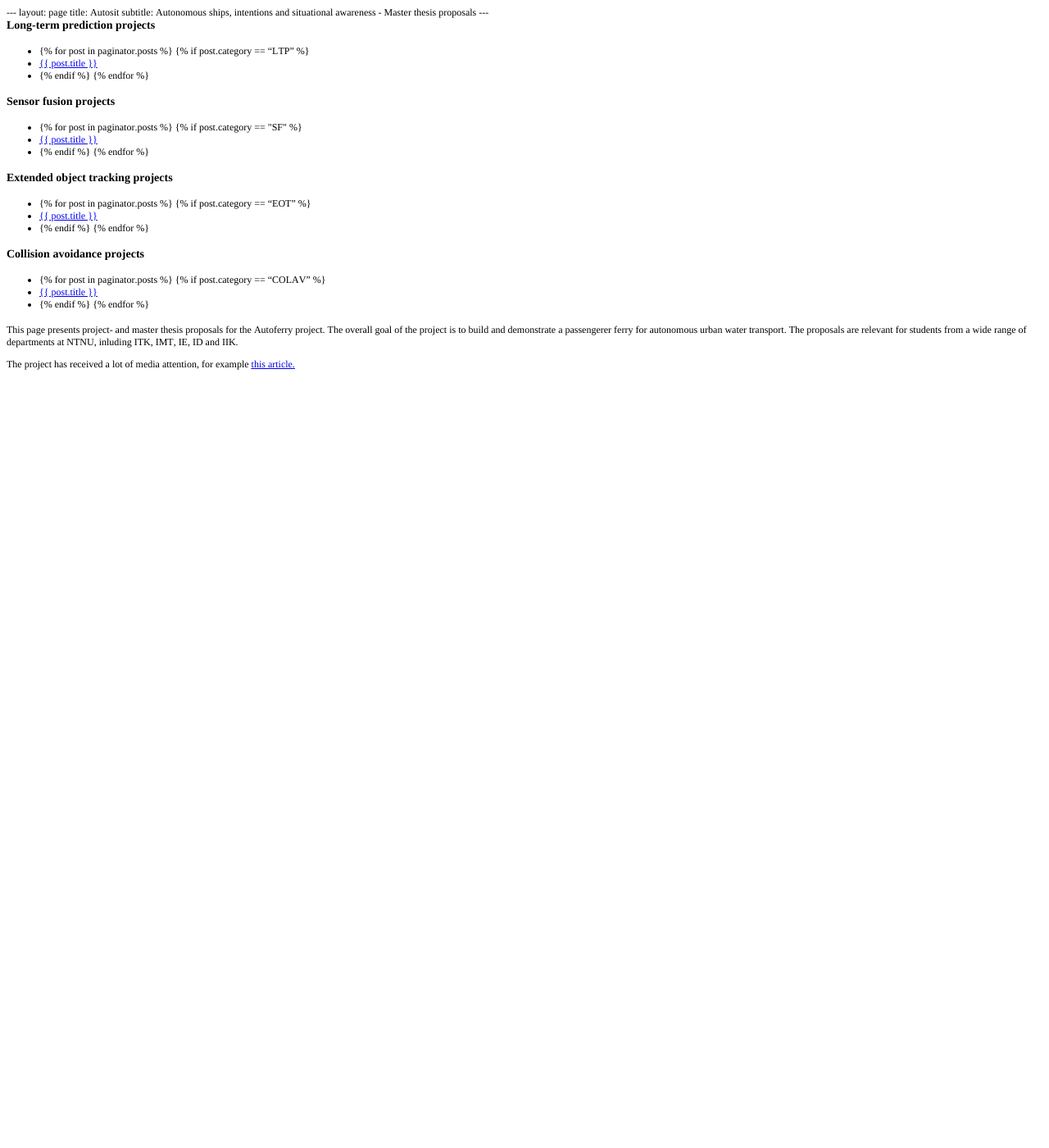
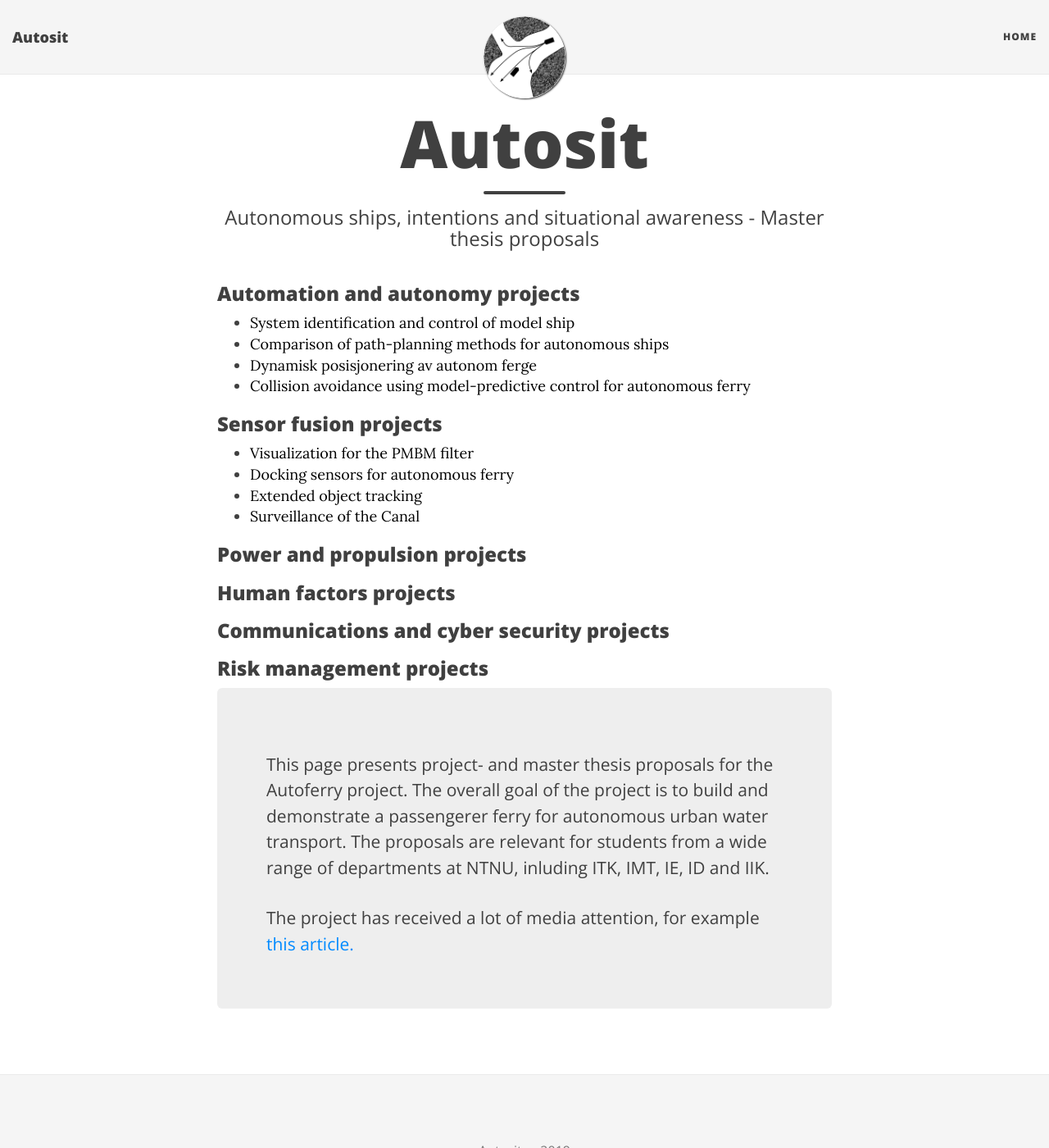
Before and after one commit to autosit/autosit.github.io, a Jekyll site: the page built from index.html, in a window 1280 px wide and 1400 px high. Shown: the whole window at 82% size. Built offline with Jekyll 4.4.1, drawn with Linux system fonts in a browser that asks for light colours; nearby versions of some CDN libraries; the list of posts is cut into pages by our own code; some of the changed text lies outside the part shown.

Commit message:
revert to Eriks last edit

```diff
--- a/index.html
+++ b/index.html
@@ -1,49 +1,64 @@
-<!DOCTYPE html PUBLIC "-//W3C//DTD HTML 4.01//EN" "http://www.w3.org/TR/html4/strict.dtd">
-<html>
-<head>
-  <meta http-equiv="Content-Type" content="text/html; charset=utf-8">
-  <meta http-equiv="Content-Style-Type" content="text/css">
-  <title></title>
-  <meta name="Generator" content="Cocoa HTML Writer">
-  <meta name="CocoaVersion" content="1671.2">
-  <style type="text/css">
-    p.p1 {margin: 0.0px 0.0px 0.0px 0.0px; line-height: 14.0px; font: 12.0px Times; color: #000000; -webkit-text-stroke: #000000}
-    p.p3 {margin: 0.0px 0.0px 12.0px 0.0px; line-height: 14.0px; font: 12.0px Times; color: #000000; -webkit-text-stroke: #000000}
-    li.li1 {margin: 0.0px 0.0px 0.0px 0.0px; line-height: 14.0px; font: 12.0px Times; color: #000000; -webkit-text-stroke: #000000}
-    span.s1 {font-kerning: none}
-    span.s2 {-webkit-text-stroke: 0px #000000}
-    span.s3 {text-decoration: underline ; font-kerning: none}
-    span.s4 {text-decoration: underline ; font-kerning: none; color: #0000e9; -webkit-text-stroke: 0px #0000e9}
-    ul.ul1 {list-style-type: disc}
-  </style>
-</head>
-<body>
-<p class="p1"><span class="s1">--- layout: page title: Autosit subtitle: Autonomous ships, intentions and situational awareness - Master thesis proposals ---</span></p>
-<h3 style="margin: 0.0px 0.0px 14.0px 0.0px; line-height: 17.0px; font: 14.0px Times; color: #000000; -webkit-text-stroke: #000000"><span class="s1"><b>Long-term prediction projects</b></span></h3>
-<ul class="ul1">
-  <li class="li1"><span class="s2"></span><span class="s1">{% for post in paginator.posts %} {% if post.category == “LTP” %}</span></li>
-  <li class="li1"><span class="s2"><a href="file:///Users/edmundbrekke/Documents/autosit.github.io/%7B%7B%20post.url%20%7C%20prepend:%20site.baseurl%20%7D%7D"><span class="s3">{{ post.title }}</span></a></span></li>
-  <li class="li1"><span class="s2"></span><span class="s1">{% endif %} {% endfor %}<span class="Apple-converted-space"> </span></span></li>
-</ul>
-<h3 style="margin: 0.0px 0.0px 14.0px 0.0px; line-height: 17.0px; font: 14.0px Times; color: #000000; -webkit-text-stroke: #000000"><span class="s1"><b>Sensor fusion projects</b></span></h3>
-<ul class="ul1">
-  <li class="li1"><span class="s2"></span><span class="s1">{% for post in paginator.posts %} {% if post.category == "SF" %}</span></li>
-  <li class="li1"><span class="s2"><a href="file:///Users/edmundbrekke/Documents/autosit.github.io/%7B%7B%20post.url%20%7C%20prepend:%20site.baseurl%20%7D%7D"><span class="s3">{{ post.title }}</span></a></span></li>
-  <li class="li1"><span class="s2"></span><span class="s1">{% endif %} {% endfor %}<span class="Apple-converted-space"> </span></span></li>
-</ul>
-<h3 style="margin: 0.0px 0.0px 14.0px 0.0px; line-height: 17.0px; font: 14.0px Times; color: #000000; -webkit-text-stroke: #000000"><span class="s1"><b>Extended object tracking projects</b></span></h3>
-<ul class="ul1">
-  <li class="li1"><span class="s2"></span><span class="s1">{% for post in paginator.posts %} {% if post.category == “EOT” %}</span></li>
-  <li class="li1"><span class="s2"><a href="file:///Users/edmundbrekke/Documents/autosit.github.io/%7B%7B%20post.url%20%7C%20prepend:%20site.baseurl%20%7D%7D"><span class="s3">{{ post.title }}</span></a></span></li>
-  <li class="li1"><span class="s2"></span><span class="s1">{% endif %} {% endfor %}<span class="Apple-converted-space"> </span></span></li>
-</ul>
-<h3 style="margin: 0.0px 0.0px 14.0px 0.0px; line-height: 17.0px; font: 14.0px Times; color: #000000; -webkit-text-stroke: #000000"><span class="s1"><b>Collision avoidance projects</b></span></h3>
-<ul class="ul1">
-  <li class="li1"><span class="s2"></span><span class="s1">{% for post in paginator.posts %} {% if post.category == “COLAV” %}</span></li>
-  <li class="li1"><span class="s2"><a href="file:///Users/edmundbrekke/Documents/autosit.github.io/%7B%7B%20post.url%20%7C%20prepend:%20site.baseurl%20%7D%7D"><span class="s3">{{ post.title }}</span></a></span></li>
-  <li class="li1"><span class="s2"></span><span class="s1">{% endif %} {% endfor %}<span class="Apple-converted-space"> </span></span></li>
-</ul>
-<p class="p3"><span class="s1">This page presents project- and master thesis proposals for the Autoferry project. The overall goal of the project is to build and demonstrate a passengerer ferry for autonomous urban water transport. The proposals are relevant for students from a wide range of departments at NTNU, inluding ITK, IMT, IE, ID and IIK.</span></p>
-<p class="p3"><span class="s1">The project has received a lot of media attention, for example <a href="https://trondheim24.no/nyheter/forerlos-framtid-flotmann-baten/"><span class="s4">this article.</span></a></span></p>
-</body>
-</html>
+---
+layout: page
+title: Autosit
+subtitle: Autonomous ships, intentions and situational awareness - Master thesis proposals
+---
+
+<div class="list">
+    <h3>Automation and autonomy projects</h3>
+    <ul>
+    {% for post in paginator.posts %}
+    {% if post.category == "COLAV" %}
+    <li><a href="{{ post.url | prepend: site.baseurl }}" style="color: #000000">{{ post.title }}</a></li>
+    {% endif %}
+    {% endfor %}
+    </ul>
+    <h3>Sensor fusion projects</h3>
+    <ul>
+    {% for post in paginator.posts %}
+    {% if post.category == "SF" %}
+    <li><a href="{{ post.url | prepend: site.baseurl }}" style="color: #000000">{{ post.title }}</a></li>
+    {% endif %}
+    {% endfor %}
+    </ul>
+    <h3>Power and propulsion projects</h3>
+    <ul>
+    {% for post in paginator.posts %}
+    {% if post.category == "POWER" %}
+    <li><a href="{{ post.url | prepend: site.baseurl }}" style="color: #000000">{{ post.title }}</a></li>
+    {% endif %}
+    {% endfor %}
+    </ul>
+    <h3>Human factors projects</h3>
+    <ul>
+    {% for post in paginator.posts %}
+    {% if post.category == "HUMAN" %}
+    <li><a href="{{ post.url | prepend: site.baseurl }}" style="color: #000000">{{ post.title }}</a></li>
+    {% endif %}
+    {% endfor %}
+    </ul>
+    <h3>Communications and cyber security projects</h3>
+    <ul>
+    {% for post in paginator.posts %}
+    {% if post.category == "CYBER" %}
+    <li><a href="{{ post.url | prepend: site.baseurl }}" style="color: #000000">{{ post.title }}</a></li>
+    {% endif %}
+    {% endfor %}
+    </ul>
+    <h3>Risk management projects</h3>
+    <ul>
+    {% for post in paginator.posts %}
+    {% if post.category == "RISK" %}
+    <li><a href="{{ post.url | prepend: site.baseurl }}" style="color: #000000">{{ post.title }}</a></li>
+    {% endif %}
+    {% endfor %}
+    </ul>
+</div>
+<div class="main-explain-area jumbotron">
+<p>
+This page presents project- and master thesis proposals for the Autoferry project. The overall goal of the project is to build and demonstrate a passengerer ferry for autonomous urban water transport. The proposals are relevant for students from a wide range of departments at NTNU, inluding ITK, IMT, IE, ID and IIK.
+</p>
+<p>
+The project has received a lot of media attention, for example <a href="https://trondheim24.no/nyheter/forerlos-framtid-flotmann-baten/">this article.</a>
+</p>
+</div>
```
